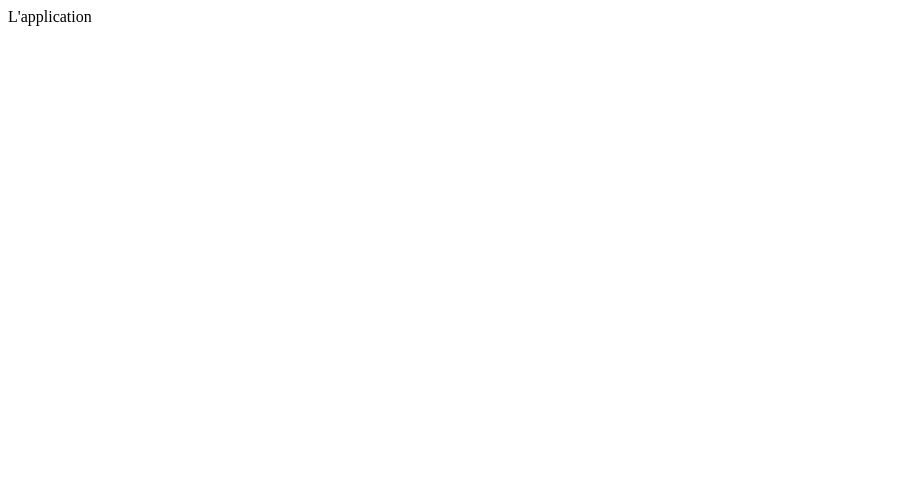
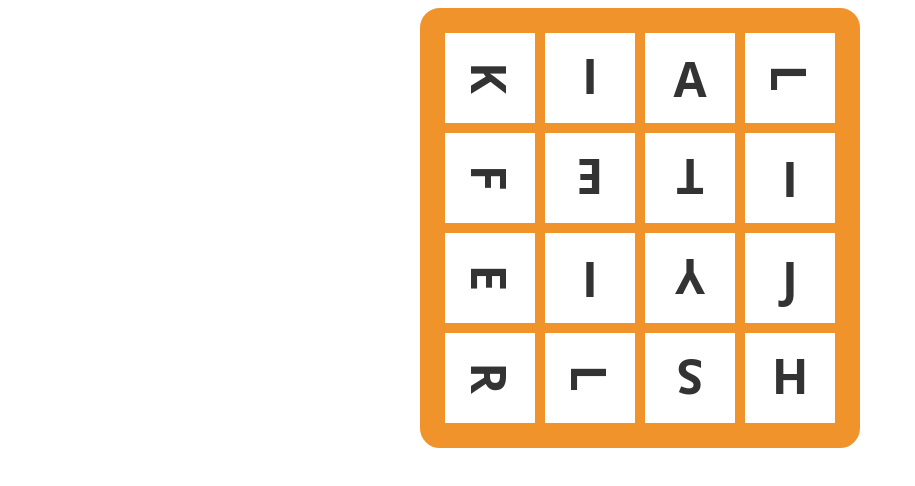
Before and after one commit to rmondi/MeliMix, a React (Create React App) app: page / in a window 1280 px wide. Shown: the top 486 px of the page, without its empty margins (0-915 px from the left). Built offline with nearby package versions, Linux system fonts and the light colour scheme.

Commit message:
Refactoring components into modules

```diff
--- a/public/index.html
+++ b/public/index.html
@@ -4,7 +4,7 @@
     <meta charset="utf-8" />
     <link rel="icon" href="favicon.ico" />
     <meta name="viewport" content="width=device-width, initial-scale=1" />
-    <title>React App</title>
+    <title>Melimix</title>
   </head>
   <body>
     <div id="app"></div>
--- /dev/null
+++ b/src/App.js
@@ -0,0 +1,17 @@
+import React from 'react'
+import Button from './Button'
+import Grid from './Grid'
+
+class App extends React.Component {
+
+  render() {
+    return (
+      <React.Fragment>
+        <Grid />
+      </React.Fragment>
+    )
+  }
+
+}
+
+export default App;
--- /dev/null
+++ b/src/Button.js
@@ -0,0 +1,9 @@
+import React from 'react';
+
+function Button ({type, children}) {
+  console.log(children)
+
+  return <button className={"btn btn-" + type}>{children}</button>
+}
+
+export default Button;
--- /dev/null
+++ b/src/Dice.css
@@ -0,0 +1,60 @@
+.dice {
+  margin: 0;
+  padding: 0;
+  height: 25%;
+  width: 25%;
+  border: 5px solid #f0932b;
+  box-sizing: border-box;
+}
+
+.dice.deg0 {
+  transform: rotate(0deg);
+}
+
+.dice.deg90 {
+  transform: rotate(90deg);
+}
+
+.dice.deg180 {
+  transform: rotate(180deg);
+}
+
+.dice.deg270 {
+  transform: rotate(270deg);
+}
+
+.dice > span {
+  position: relative;
+  display: flex;
+  justify-content: center;
+  align-items: center;
+  height: 100%;
+  width: 100%;
+  text-transform: uppercase;
+  font-family: "Open Sans", sans-serif;
+  font-weight: 700;
+  font-size: 6vh;
+	color: #333333;
+  cursor: pointer;
+
+  transition: color ease-in-out .3s,
+              background-color ease-in-out .3s;
+}
+
+.dice > span:hover {
+  background-color:
+}
+
+.dice > span.selected {
+  background-color: #2ecc71;
+  color: #fff;
+}
+
+.dice > span.marked:before {
+  content: "";
+  position: absolute;
+  bottom: 10%;
+  left: 30%;
+  right: 30%;
+  border-bottom: 3px solid currentColor;
+}
--- /dev/null
+++ b/src/Dice.js
@@ -0,0 +1,63 @@
+import React from 'react'
+import './Dice.css'
+
+class Dice extends React.Component {
+
+  direction() {
+
+    const randomDirection = Math.floor(Math.random() * 3)
+    let direction = ''
+
+    if (randomDirection === 0) {
+      direction = "deg0"
+    } else if (randomDirection === 1) {
+      direction = "deg90"
+    } else if (randomDirection === 2) {
+      direction = "deg180"
+    } else if (randomDirection === 3) {
+      direction = "deg270"
+    }
+
+    return direction
+
+  }
+
+  isMarked(letter) {
+
+    let isMarked = false
+
+    switch(letter) {
+
+      case "M":
+      case "W":
+      case "N":
+      case "Z":
+        isMarked = true
+      break
+
+    }
+
+    return isMarked
+  }
+
+  handleClick = (e) => {
+    e.target.classList.toggle('selected')
+  }
+
+  render() {
+
+    const letter = this.props.children
+
+    return (
+      <div className={"dice " + this.direction()}>
+        <span className={this.isMarked(letter) ? "marked" : undefined} onClick={this.handleClick}>
+          { letter }
+        </span>
+      </div>
+    )
+
+  }
+
+}
+
+export default Dice;
--- /dev/null
+++ b/src/Grid.css
@@ -0,0 +1,11 @@
+.grid {
+    display: flex;
+    flex-direction: row;
+    flex-wrap: wrap;
+    margin: 0 auto;
+    padding: 0;
+    height: 400px;
+    width: 400px;
+    border-radius: 20px;
+    border: 20px solid #f0932b;
+}
--- /dev/null
+++ b/src/Grid.js
@@ -0,0 +1,67 @@
+import React from 'react'
+import Dice from './Dice'
+import './Grid.css'
+
+class Grid extends React.Component {
+
+  constructor(props) {
+    super(props)
+    this.state = {
+      dices: this.shakeDices()
+    }
+  }
+
+  shakeDices() {
+
+    /* Simulating the 16 dices of the game */
+    const dices = [
+      ["E", "T", "U", "K", "N", "O"],
+      ["E", "V", "G", "T", "I", "N"],
+      ["D", "E", "C", "A", "M", "P"],
+      ["I", "E", "L", "R", "U", "W"],
+      ["E", "H", "I", "F", "S", "E"],
+      ["R", "E", "C", "A", "L", "S"],
+      ["E", "N", "T", "D", "O", "S"],
+      ["O", "F", "X", "R", "I", "A"],
+      ["N", "A", "V", "E", "D", "Z"],
+      ["E", "I", "O", "A", "T", "A"],
+      ["G", "L", "E", "N", "Y", "U"],
+      ["B", "M", "A", "Q", "J", "O"],
+      ["T", "L", "I", "B", "R", "A"],
+      ["S", "P", "U", "L", "T", "E"],
+      ["A", "I", "M", "S", "O", "R"],
+      ["E", "N", "H", "R", "I", "S"]
+    ]
+
+    /* Array to store generatedDices */
+    let generatedDices = []
+
+    /* Generating the 16 dices */
+    for (let i = 0; i <= 15; i++) {
+      /* Selecting a number between 0 and 5 */
+      const randomNumber = Math.floor(Math.random() * 5)
+      /* Selecting the letter of each dice according to the random generated number */
+      generatedDices.push(dices[i][randomNumber])
+    }
+
+    return generatedDices
+
+  }
+
+  componentWillUnmount() {
+    this.setState({
+      dices: []
+    })
+  }
+
+  render() {
+    return (
+      <div className="grid">
+        { this.state.dices.map((elem, index) => <Dice key={index}>{elem}</Dice>) }
+      </div>
+    )
+  }
+
+}
+
+export default Grid;
--- a/src/index.js
+++ b/src/index.js
@@ -1,75 +1,11 @@
-import React from 'react';
-import ReactDOM from 'react-dom';
+import React from 'react'
+import ReactDOM from 'react-dom'
+import App from './App'
 
 let initState = {
   gameInProgress: false,
   letters: [],
   foundWords: []
-}
-
-function Word({word}) {
-  return <div>Un mot trouvé par le joueur</div>
-}
-
-class WordsList extends React.Component {
-
-  render () {
-    return <div>Liste des mots trouvés par le joueur</div>
-  }
-
-}
-
-class Timer extends React.Component {
-
-  constructor(props) {
-    super(props)
-    this.state = {
-      min: 3,
-      sec: 0
-    }
-  }
-
-  render () {
-    return <div>Le minuteur</div>
-  }
-
-}
-
-function Letter({letter}) {
-  return <div>Un dé</div>
-}
-
-class Grid extends React.Component {
-
-  constructor() {
-    super(props)
-    this.state = {
-      letters: []
-    }
-  }
-
-  generateLetters() {
-
-  }
-
-  componentWillUnmount() {
-    this.setState({
-      letters: []
-    })
-  }
-
-  render() {
-    return <div>Le grille de lettres</div>
-  }
-
-}
-
-class App extends React.Component {
-
-  render() {
-    return <div>L'application</div>
-  }
-
-}
+};
 
 ReactDOM.render(<App />, document.getElementById('app'))
```
Also changed, not shown: src/Timer.js (added, +19 -0 lines), src/WordsList.js (added, +15 -0 lines), 1 other file (tests, documents, lock files or other folders).
